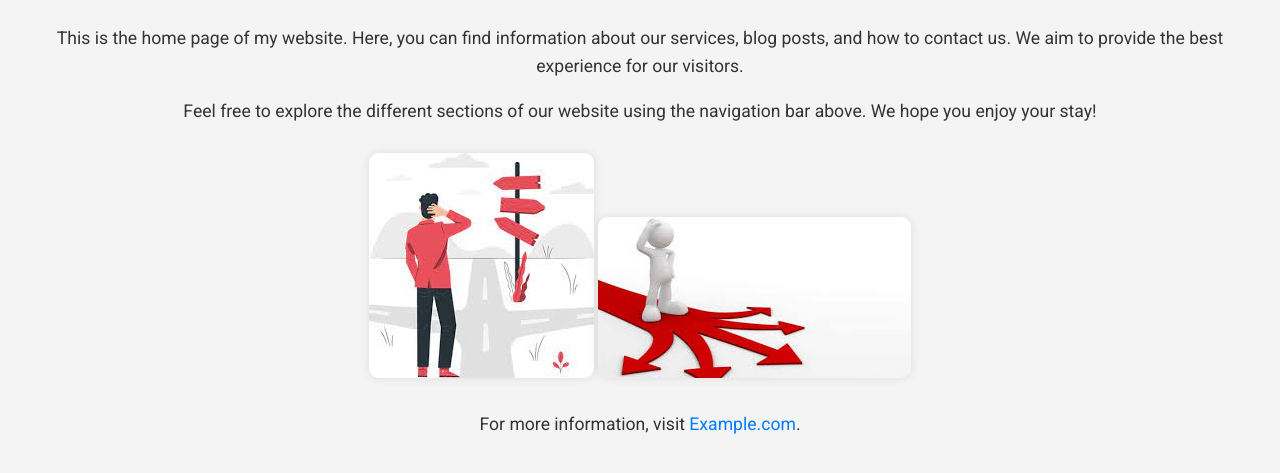
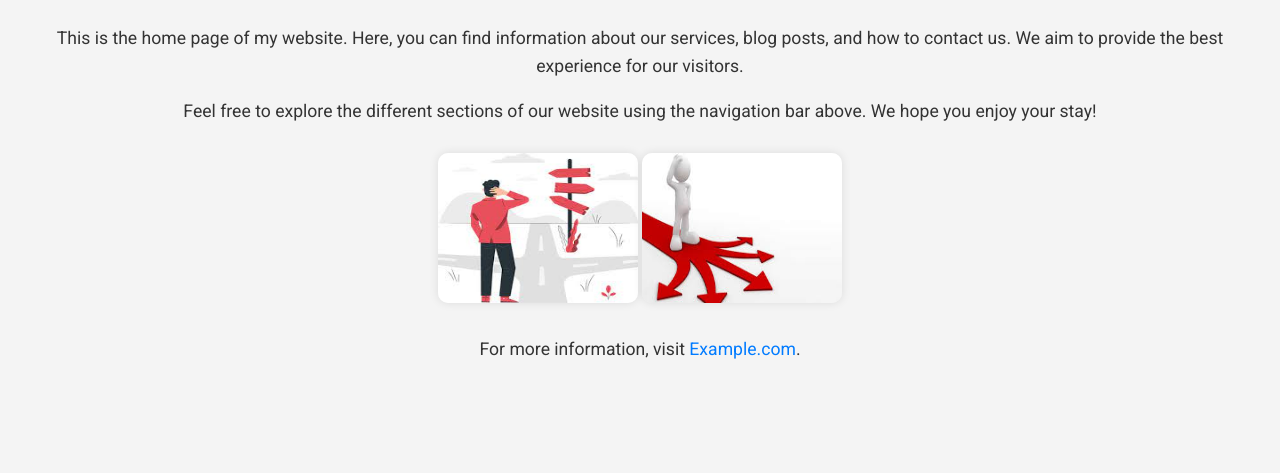
Before and after one commit to Fahim-Mahtab/online_tutor, a plain HTML site: page index.html in a window 1280 px wide. Shown: the part 191-664 px from the top of the page. Drawn offline with Linux system fonts and the light colour scheme.

Commit message:
Update styles.css

```diff
--- a/styles.css
+++ b/styles.css
@@ -76,3 +76,11 @@ body {
     grid-template-columns: repeat(auto-fit, minmax(300px, 1fr));
     gap: 20px;
   }
+  img {
+    width: 200px;
+    height: 150px;
+    max-width: 100%;
+    margin: 10px 0;
+    border-radius: 10px;
+    box-shadow: 0 0 10px rgba(0, 0, 0, 0.1);
+}
```
